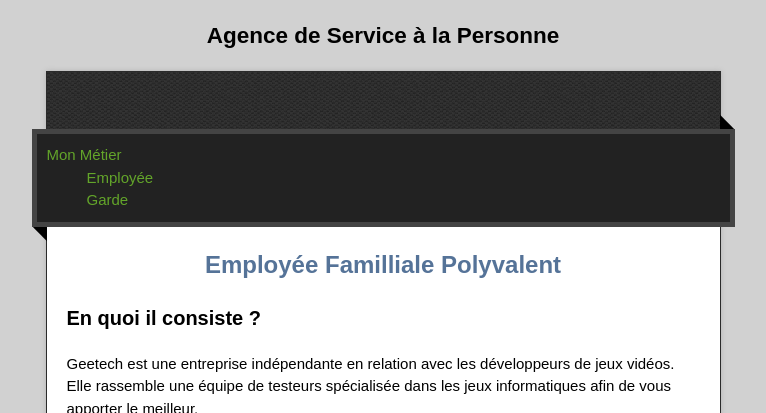
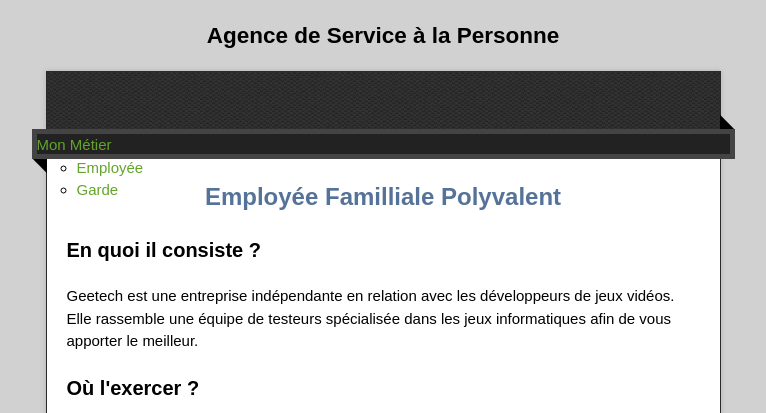
Before and after one commit to Wemix/wemix.github.com, a plain HTML site: page mon-metier.html in a window 1280 px wide. Shown: the top 413 px of the page, without its empty margins (257-1023 px from the left). Drawn offline with nearby package versions, Linux system fonts and the light colour scheme.

Commit message:
Update mon-metier.html

```diff
--- a/mon-metier.html
+++ b/mon-metier.html
@@ -20,8 +20,11 @@
   display: inline;
   list-style: none;
   padding: 0; margin:0; border: 0;
+  position: absolute;
+  top: 0;
+  left: 0;
 }
-#menu li  {
+#menu li:hover > .sousMenu { display: block; }  {
   list-style: none;
   float: left;
   width: 150px;
@@ -53,6 +56,7 @@
   background-color: #F2462E;
 }
 #menu.sous-menu {
+  display: none;
   margin: 0; padding: 0;
   list-style:none;
 }
```
